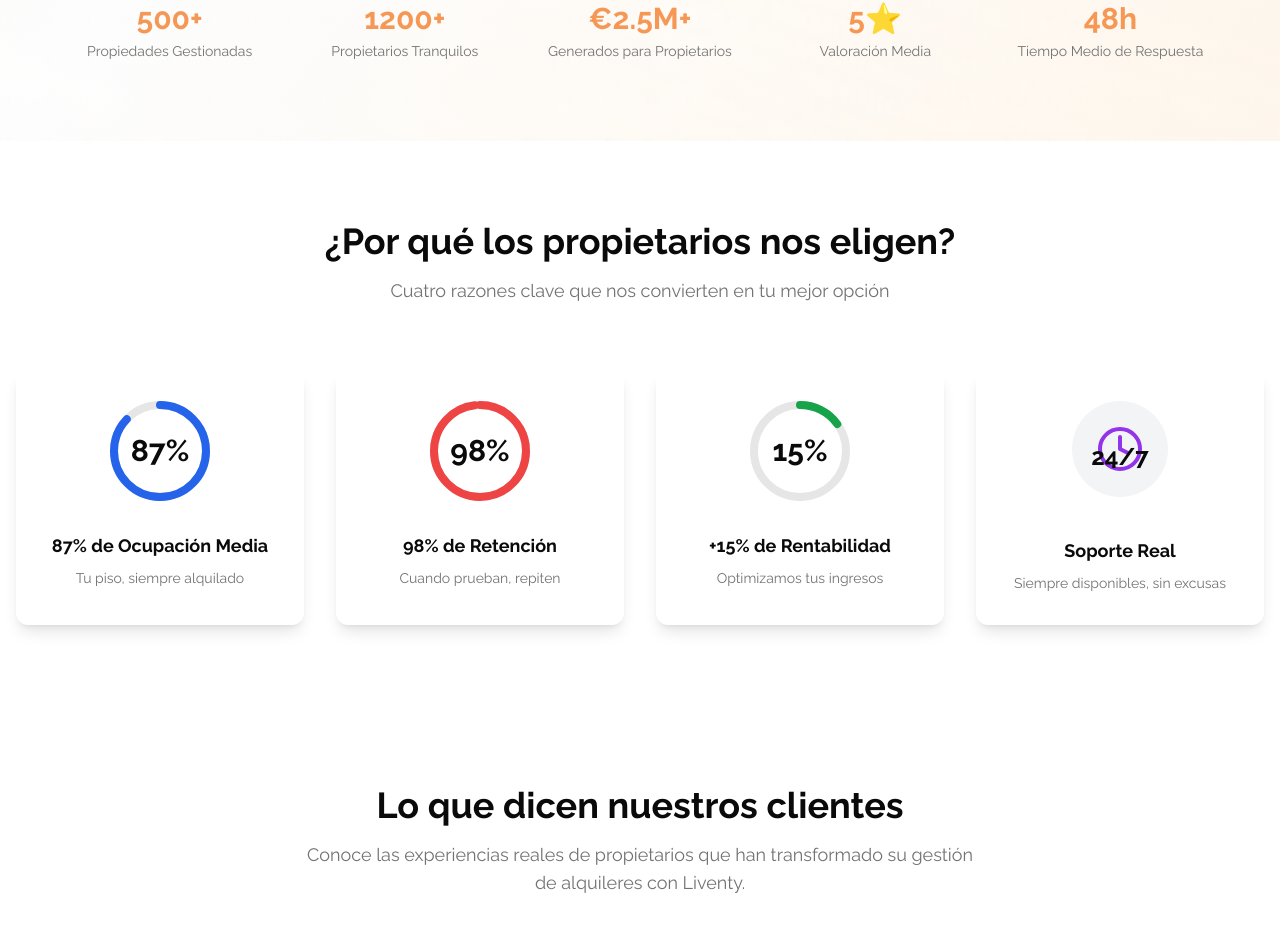
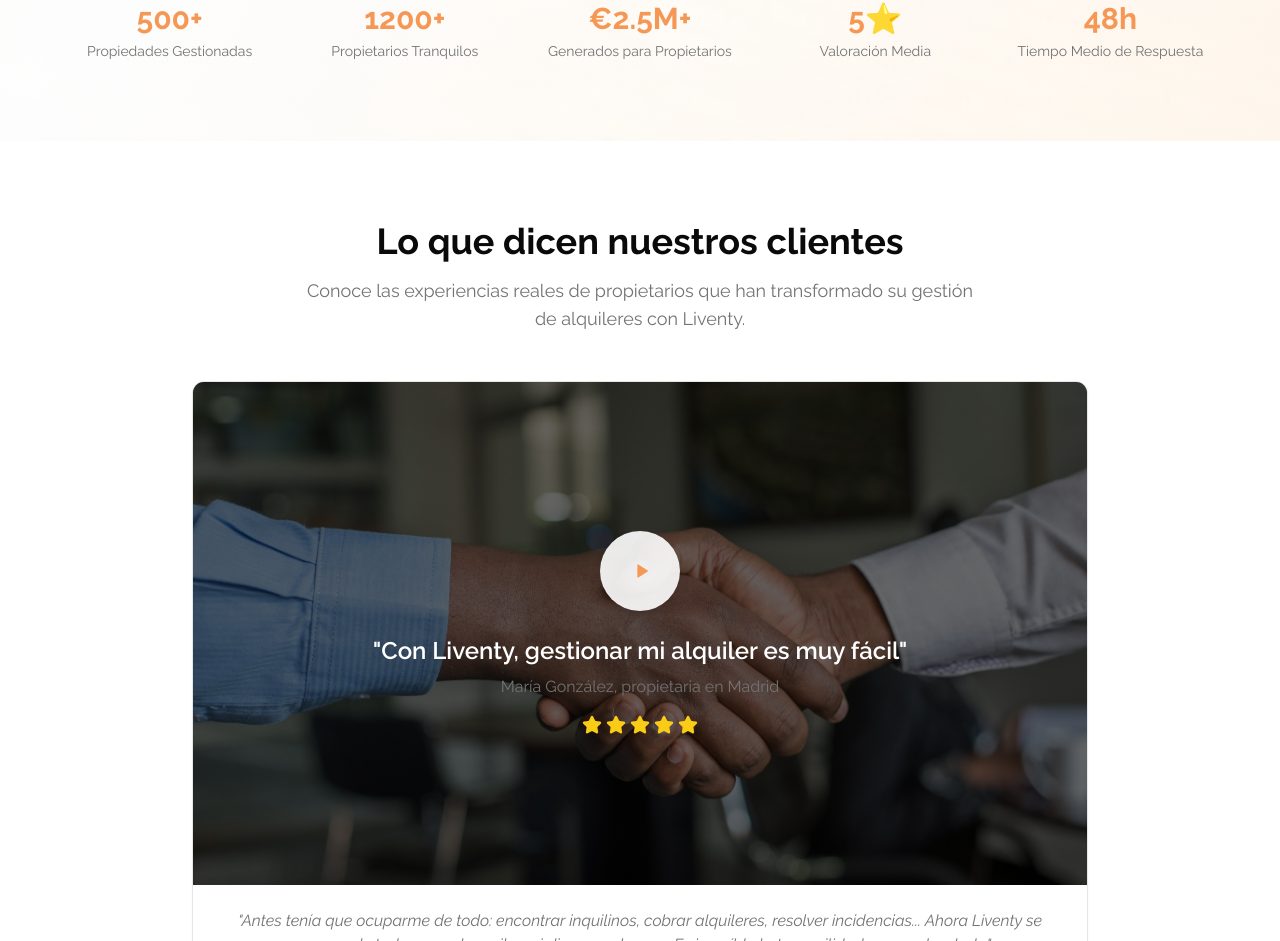
Before and after one commit to LiventyGestion/Liventy-gestion, a React (Vite) app: page / in a window 1280 px wide. Shown: the part 4897-5838 px from the top of the page. Built offline with nearby package versions, Linux system fonts and the light colour scheme.

Commit message:
Remove owner benefits section
Removed the "Why property owners choose us" section from the homepage.

```diff
--- a/src/components/Stats.tsx
+++ b/src/components/Stats.tsx
@@ -320,83 +320,6 @@ const Stats = () => {
         </div>
       </section>
 
-      {/* ¿Por qué los propietarios nos eligen? */}
-      <section className="py-20 bg-white">
-        <div className="container mx-auto px-4">
-          <div className={`text-center mb-16 transition-all duration-1000 ${isVisible ? 'opacity-100 translate-y-0' : 'opacity-0 translate-y-8'}`}>
-            <h2 className="text-4xl font-bold mb-4 text-foreground">¿Por qué los propietarios nos eligen?</h2>
-            <p className="text-muted-foreground text-lg max-w-2xl mx-auto">
-              Cuatro razones clave que nos convierten en tu mejor opción
-            </p>
-          </div>
-
-          <div className="grid md:grid-cols-2 lg:grid-cols-4 gap-8">
-            {[
-              {
-                percentage: 87,
-                title: "87% de Ocupación Media",
-                subtitle: "Tu piso, siempre alquilado",
-                icon: Home,
-                color: "text-blue-600",
-                tooltip: "17 puntos por encima de la media del mercado"
-              },
-              {
-                percentage: 98,
-                title: "98% de Retención",
-                subtitle: "Cuando prueban, repiten",
-                icon: Heart,
-                color: "text-red-500",
-                tooltip: "Los propietarios que trabajan con nosotros no se van"
-              },
-              {
-                percentage: 15,
-                title: "+15% de Rentabilidad",
-                subtitle: "Optimizamos tus ingresos",
-                icon: TrendingUp,
-                color: "text-green-600",
-                tooltip: "Incremento medio vs. gestión propia"
-              },
-              {
-                value: "24/7",
-                title: "Soporte Real",
-                subtitle: "Siempre disponibles, sin excusas",
-                icon: Clock,
-                color: "text-purple-600",
-                tooltip: "Atención personalizada cuando la necesites"
-              }
-            ].map((item, index) => (
-              <Card key={index} className={`bg-white shadow-lg border-none hover:shadow-xl hover:scale-105 transition-all duration-300 ${isVisible ? 'animate-fade-in' : 'opacity-0'}`} style={{ animationDelay: `${1600 + index * 200}ms` }}>
-                <CardContent className="p-8 text-center">
-                  <Tooltip content={item.tooltip}>
-                    <div className="mb-6">
-                      {item.percentage ? (
-                        <CircularProgress
-                          percentage={item.percentage}
-                          size={100}
-                          strokeWidth={8}
-                          isVisible={isVisible}
-                          color={item.color}
-                        />
-                      ) : (
-                        <div className="relative">
-                          <div className={`inline-flex items-center justify-center w-24 h-24 bg-gray-100 rounded-full mb-4 ${item.color}`}>
-                            <item.icon className="h-12 w-12" />
-                          </div>
-                          <div className="absolute inset-0 flex items-center justify-center">
-                            <span className="text-2xl font-bold text-foreground">{item.value}</span>
-                          </div>
-                        </div>
-                      )}
-                    </div>
-                  </Tooltip>
-                  <h3 className="text-lg font-bold text-foreground mb-2">{item.title}</h3>
-                  <p className="text-muted-foreground text-sm">{item.subtitle}</p>
-                </CardContent>
-              </Card>
-            ))}
-          </div>
-        </div>
-      </section>
     </div>
   );
 };
```
